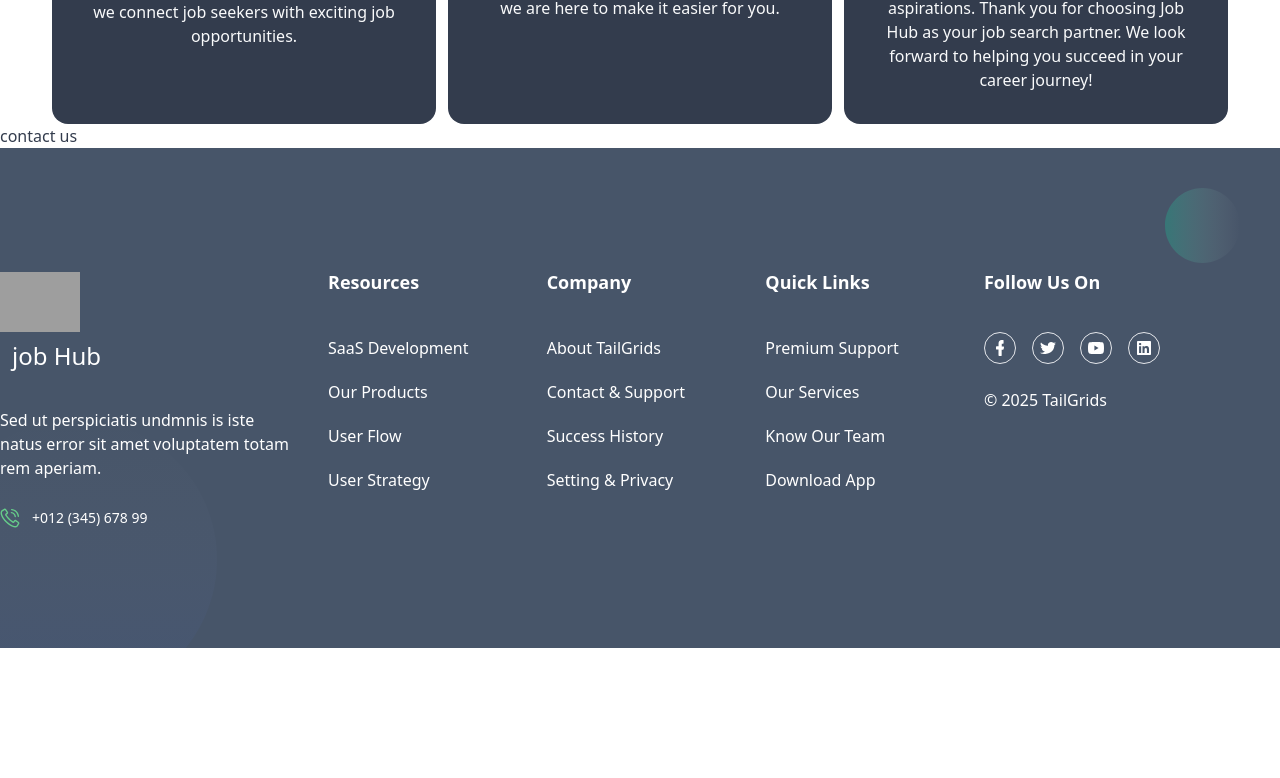
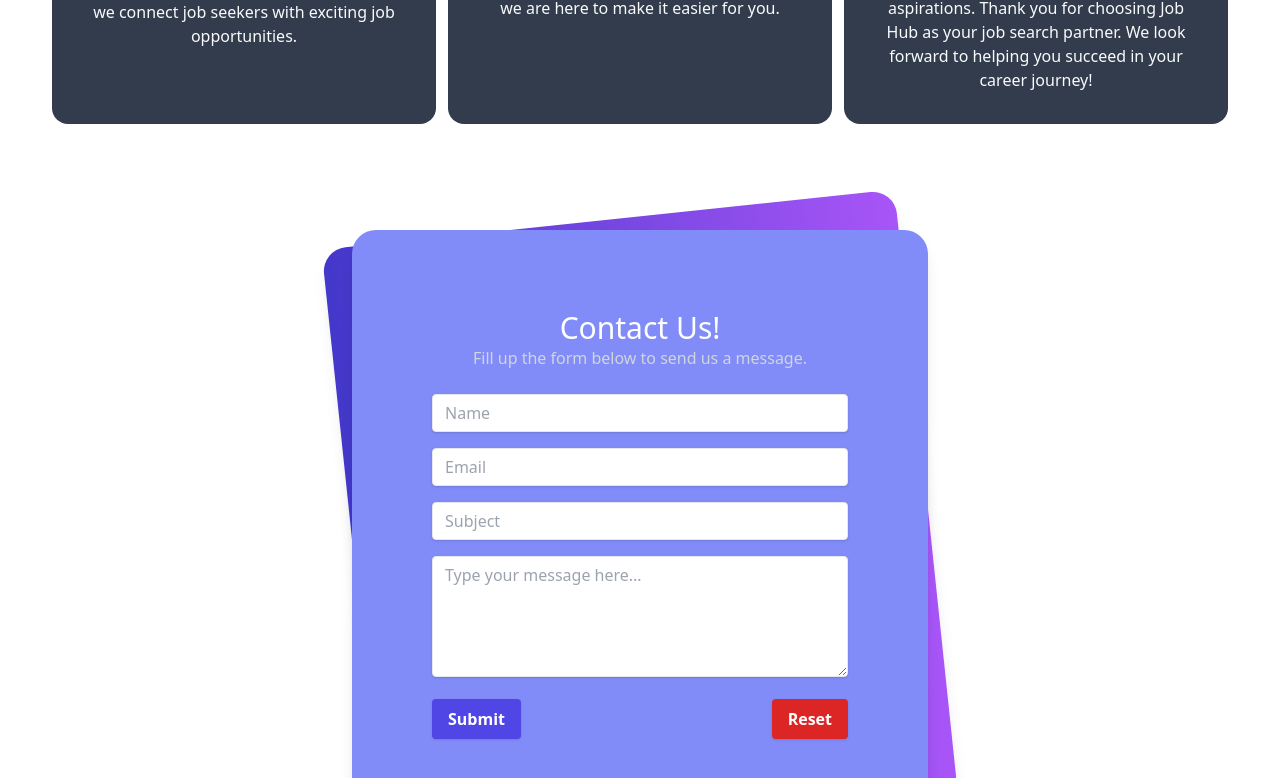
Before and after one commit to iamtanim0195/jobHub-Client, a React (Vite) app: page / in a window 1280 px wide. Shown: the part 2368-3146 px from the top of the page. Before the commit the page ends 3016 px from the top, so only its background shows below. Built offline with nearby package versions, Linux system fonts and the light colour scheme; no server answers; grey boxes are pictures that could not be loaded.

Commit message:
contact us is done

```diff
--- /dev/null
+++ b/src/components/Home/ContactUs.jsx
@@ -0,0 +1,61 @@
+
+const ContactUs = () => {
+    return (
+        <>
+            <div className="min-h-screen bg-white py-6 flex flex-col justify-center sm:py-12">
+                <div className="relative py-3 sm:max-w-xl sm:mx-auto">
+                    <div className="absolute inset-0 bg-gradient-to-r from-indigo-700 to-purple-500 shadow-lg transform -skew-y-6 sm:skew-y-0 sm:-rotate-6 sm:rounded-3xl"></div>
+                    <div className="text-white relative px-4 py-10 bg-indigo-400 shadow-lg sm:rounded-3xl sm:p-20">
+                        <div className="text-center pb-6">
+                            <h1 className="text-3xl">Contact Us!</h1>
+                            <p className="text-gray-300">
+                                Fill up the form below to send us a message.
+                            </p>
+                        </div>
+                        <form>
+                            <input
+                                className="shadow mb-4 appearance-none border rounded w-full py-2 px-3 text-gray-700 leading-tight focus:outline-none focus:shadow-outline"
+                                type="text"
+                                placeholder="Name"
+                                name="name"
+                            />
+                            <input
+                                className="shadow mb-4 appearance-none border rounded w-full py-2 px-3 text-gray-700 leading-tight focus:outline-none focus:shadow-outline"
+                                type="email"
+                                placeholder="Email"
+                                name="email"
+                            />
+                            <input
+                                className="shadow mb-4 appearance-none border rounded w-full py-2 px-3 text-gray-700 leading-tight focus:outline-none focus:shadow-outline"
+                                type="text"
+                                placeholder="Subject"
+                                name="_subject"
+                            />
+                            <textarea
+                                className="shadow mb-4 min-h-0 appearance-none border rounded h-64 w-full py-2 px-3 text-gray-700 leading-tight focus:outline-none focus:shadow-outline"
+                                type="text"
+                                placeholder="Type your message here..."
+                                name="message"
+                                style={{ height: 121 }}
+                                defaultValue={""}
+                            />
+                            <div className="flex justify-between">
+                                <input
+                                    className="shadow bg-indigo-600 hover:bg-indigo-700 text-white font-bold py-2 px-4 rounded focus:outline-none focus:shadow-outline"
+                                    type="submit"
+                                    defaultValue="Send ➤"
+                                />
+                                <input
+                                    className="shadow bg-red-600 hover:bg-red-700 text-white font-bold py-2 px-4 rounded focus:outline-none focus:shadow-outline"
+                                    type="reset"
+                                />
+                            </div>
+                        </form>
+                    </div>
+                </div>
+            </div>
+        </>
+    )
+}
+
+export default ContactUs;
--- a/src/page/Home.jsx
+++ b/src/page/Home.jsx
@@ -1,5 +1,6 @@
 import About from "../components/Home/About";
 import Banner from "../components/Home/Banner";
+import ContactUs from "../components/Home/ContactUs";
 import JobCategory from "../components/Home/JobCategory";
 
 const Home = () => {
@@ -7,7 +8,7 @@
         <Banner />
         <JobCategory />
         <About />
-        <div>contact us</div>
+        <ContactUs />
     </>);
 }
 
```
